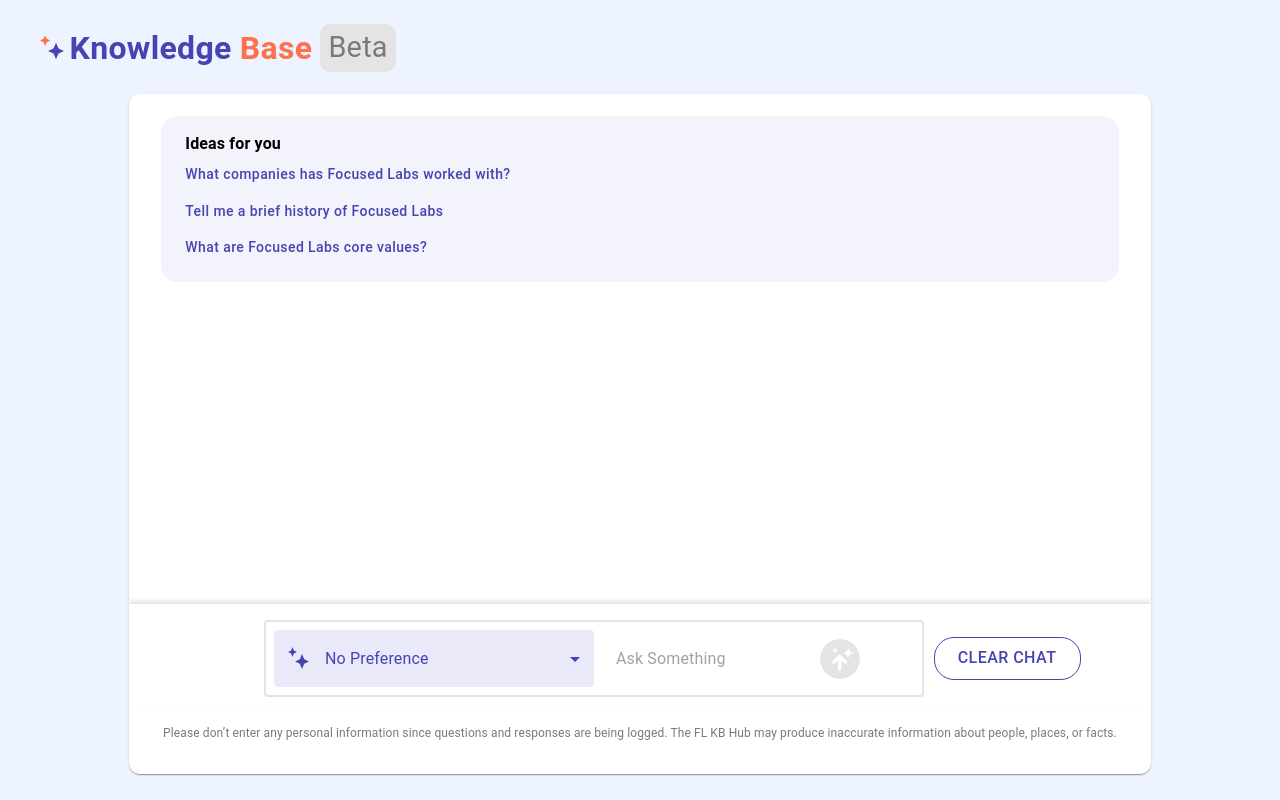
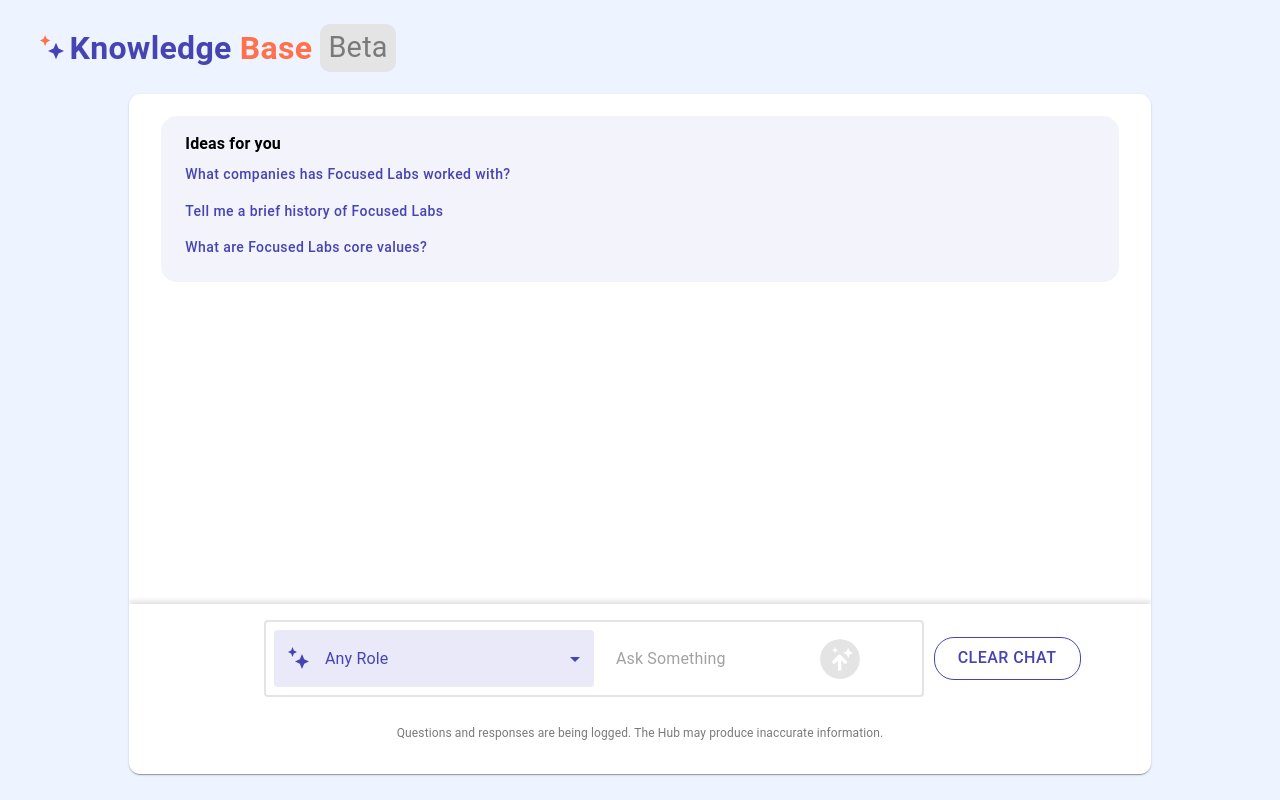
Before and after one commit to focused-labs/ai-knowledge-base-demo-ui, a React (Create React App) app: page / in a window 1280 px wide. Built offline with nearby package versions, Linux system fonts and the light colour scheme.

Commit message:
updating drop downs and disclaimer text

```diff
--- a/src/App.tsx
+++ b/src/App.tsx
@@ -130,15 +130,11 @@
                                 </Grid>
                             </Grid>
                             <Grid container direction={"row"} justifyContent={"center"} item>
-                                <Typography sx={{color: commonColors.darkGray, fontSize: "0.75rem", m: "1rem"}}>Please
-                                    don’t enter any personal
-                                    information since questions and responses are being logged. The FL KB Hub may
-                                    produce
-                                    inaccurate information about people, places, or facts. </Typography>
-                            </Grid>
-                        </Grid>
-                    </Card>
+                                <Typography sx={{color: commonColors.darkGray, fontSize: "0.75rem", m: "1rem"}}>Questions and
+                                    responses are being logged. The Hub may produce inaccurate information.</Typography>
+                    </Grid>
                 </Grid>
+            </Card></Grid>
                 <Grid item xs={1}></Grid>
             </Grid>
         </>
--- a/src/components/Conversation.tsx
+++ b/src/components/Conversation.tsx
@@ -1,6 +1,6 @@
 import React, {useEffect, useRef} from "react";
 import {IChat} from "../App";
-import {Grid, Typography} from "@mui/material";
+import {Grid} from "@mui/material";
 import {Chat} from "./Chat";
 
 export const Conversation: React.FC<{
--- a/src/components/Header.tsx
+++ b/src/components/Header.tsx
@@ -1,6 +1,6 @@
 import * as React from 'react';
 import {AppBar, Grid, Typography} from "@mui/material";
-import {commonColors} from "../styles/styles";
+import {commonColors } from "../styles/styles";
 import {ReactComponent as SparkleIcon} from '../images/sparkle-icon2colors.svg';
 
 export const Header = () => (
--- a/src/components/IdeasForYou.tsx
+++ b/src/components/IdeasForYou.tsx
@@ -1,5 +1,5 @@
 import React from 'react';
-import {Button, Grid, Link, Typography} from "@mui/material";
+import {Button, Grid, Typography} from "@mui/material";
 import {commonColors} from "../styles/styles";
 
 type IdeaMap = {
@@ -23,7 +23,7 @@
             "What does a typical day look like?",
             "What kinds of projects would I be working on?"
         ],
-        "client": [
+        "customer": [
             "What are Focused Labs rates?",
             "What does Focused Labs process look like?",
             "I have an idea but don't know where to start. How can Focused Labs help?"
--- a/src/components/QueryForm.tsx
+++ b/src/components/QueryForm.tsx
@@ -41,9 +41,9 @@
     const [previousEnterButtonStatus, setPreviousEnterButtonStatus] = useState<EnterButtonState>(EnterButtonState.DISABLED)
 
     const roles = [
-        {label: "No Preference", value: "none"},
+        {label: "Any Role", value: "none"},
         {label: "Potential Employee", value: "candidate"},
-        {label: "Potential Client", value: "client"},
+        {label: "Potential Customer", value: "customer"},
     ]
 
     const onFormSubmit = () => {
```
Also changed, not shown: 1 other file (tests, documents, lock files or other folders).
